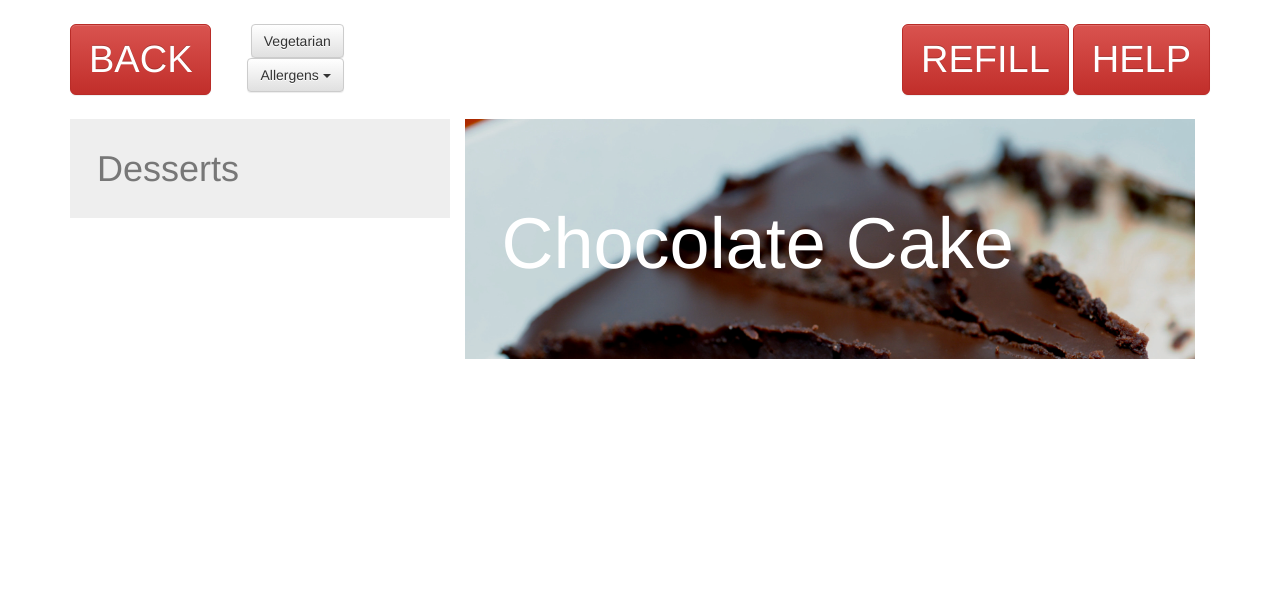
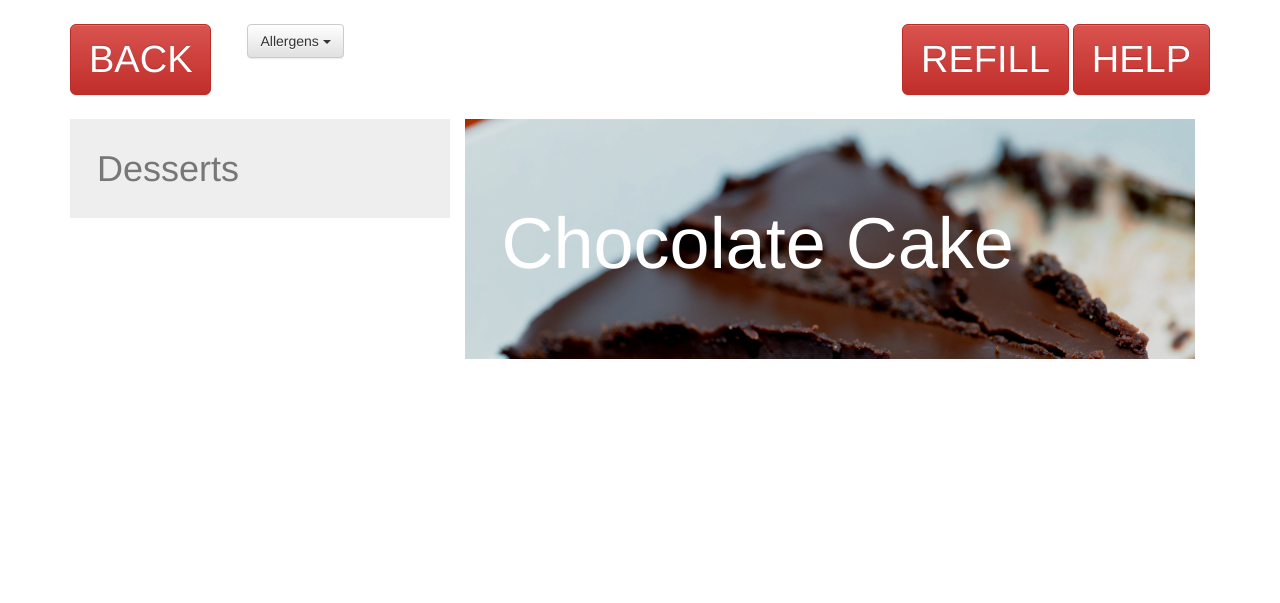
Before and after one commit to miladpejmanrad/django_project, a Django app: page /menu/category/1/ in a window 1280 px wide. Shown: the top 603 px of the page. Run offline with Django 3.2, Linux system fonts and the light colour scheme; data comes from the database, SQL or seed files in the repository; data that the repository does not hold is empty; parts of the project's set-up code (start-up, migrations or seed data) failed here and were passed over; some libraries are stand-ins or nearby versions.

Commit message:
Revert "Minor allergen fixed, vegetarian button"
This reverts commit 3914910aad8ea40043b925e1432c40ef296a10db.

```diff
--- a/menu/views.py
+++ b/menu/views.py
@@ -35,7 +35,7 @@ def filtered_categories(request, category_id, allergy_id):
 	existing_order = Order.objects.filter(table_number=settings.TABLE_NUMBER, status='ordering')
 	categories_list = Category.objects.order_by('name')
 	allergies_list = Allergen.objects.all()
-	menuitems_list = MenuItem.objects.filter(category=category_id).exclude(allergens=allergy_id)
+	menuitems_list = MenuItem.objects.filter(category=category_id, allergens=allergy_id)
 	context = {
 		'menuitems_list': menuitems_list,
 		'categories_list': categories_list,
--- a/templates/menu/menu.html
+++ b/templates/menu/menu.html
@@ -2,11 +2,9 @@
 
 {# This adds extra buttons for the menu view that don't need to be in other views. #}
 {% block extra_buttons %}
-	<div style="float:left; margin-left:36px;">
-		<button class="btn btn-default">Vegetarian</button>
 	{% if allergies_list %}
 	{# Render the allergies dropdown so users can filter items in the category they're currently in. #}
-		<div class="dropdown">
+	<div class="dropdown" style="float:left; margin-left:36px;">
 	  <button class="btn btn-default dropdown-toggle" type="button" id="dropdownMenu1" data-toggle="dropdown" aria-expanded="true">
 		Allergens
 		<span class="caret"></span>
@@ -21,7 +19,6 @@
 	  </ul>
 	</div>
 	{% endif %}
-	</div>
 {% endblock %}
 
 {% block content %}
```
Lines whose indentation alone changed are shown as unchanged.
